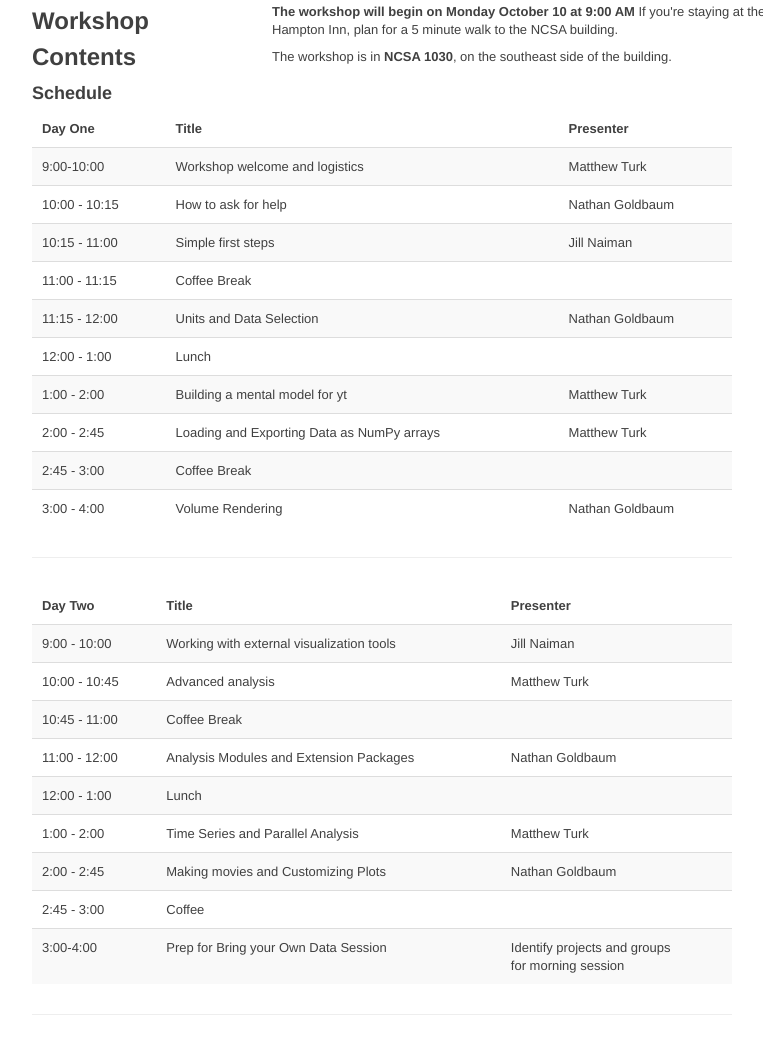
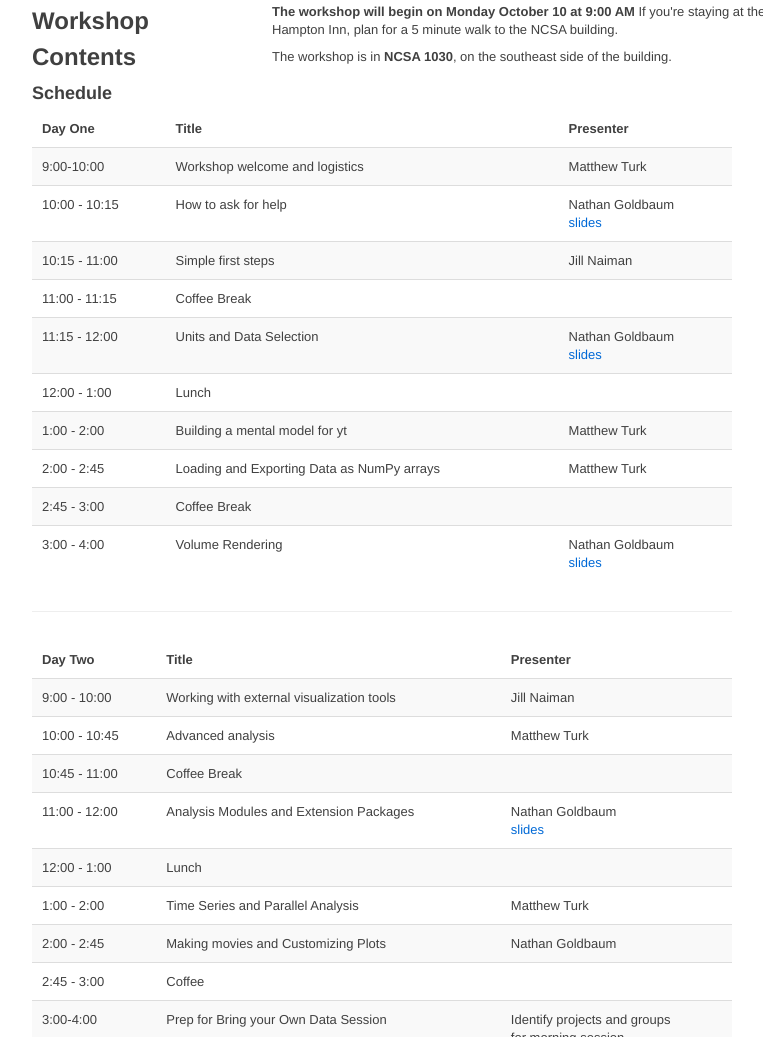
Before and after one commit to ricardovolert/workshop2016, a plain HTML site: page index.html in a window 1280 px wide. Shown: the part 1738-2775 px from the top of the page, without its empty margins (228-991 px from the left). Drawn offline with Linux system fonts and the light colour scheme.

Commit message:
add links to slides

```diff
--- a/index.html
+++ b/index.html
@@ -285,7 +285,10 @@
                   <tr>
                     <td> 10:00 - 10:15 </td>
                     <td> How to ask for help </td>
-                    <td> Nathan Goldbaum </td>
+                    <td>
+                      Nathan Goldbaum <br>
+                      <a href="./ask-for-help/Ask_for_help.pdf">slides</a>
+                    </td>
                   </tr>
                   <tr>
                     <td> 10:15 - 11:00 </td>
@@ -300,7 +303,10 @@
                   <tr>
                     <td> 11:15 - 12:00 </td>
                     <td> Units and Data Selection </td>
-                    <td> Nathan Goldbaum </td>
+                    <td>
+                      Nathan Goldbaum <br>
+                      <a href="./data_selection/data_selection_backup.slides.html">slides</a>
+                    </td>
                   </tr>
                   <tr>
                     <td> 12:00 - 1:00 </td>
@@ -325,7 +331,10 @@
                   <tr>
                     <td> 3:00 - 4:00 </td>
                     <td> Volume Rendering </td>
-                    <td> Nathan Goldbaum </td>
+                    <td>
+                      Nathan Goldbaum <br>
+                      <a href="volume_rendering/volume_rendering.pdf">slides</a>
+                    </td>
                   </tr>
                 </tbody>
               </table>
@@ -354,7 +363,10 @@
                   <tr>
                     <td> 11:00 - 12:00 </td>
                     <td> Analysis Modules and Extension Packages </td>
-                    <td> Nathan Goldbaum </td>
+                    <td>
+                      Nathan Goldbaum </br>
+                      <a href="analysis_modules/analysis_modules.pdf">slides</a>
+                    </td>
                   </tr>
                   <tr>
                     <td> 12:00 - 1:00 </td>
```
